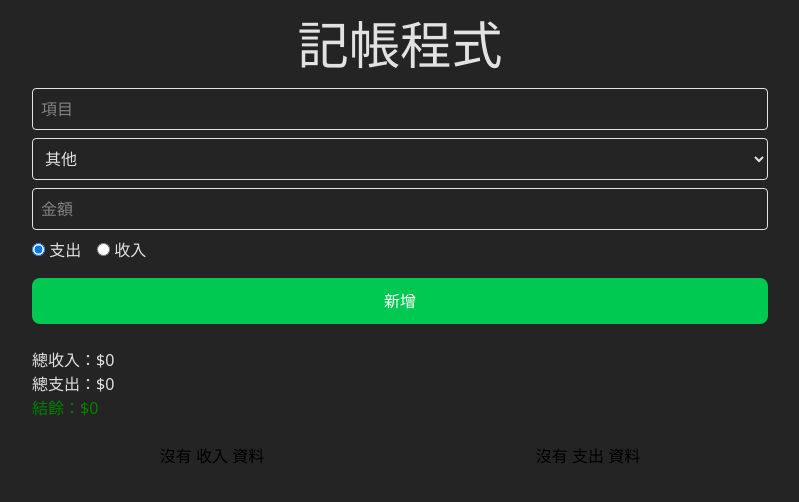
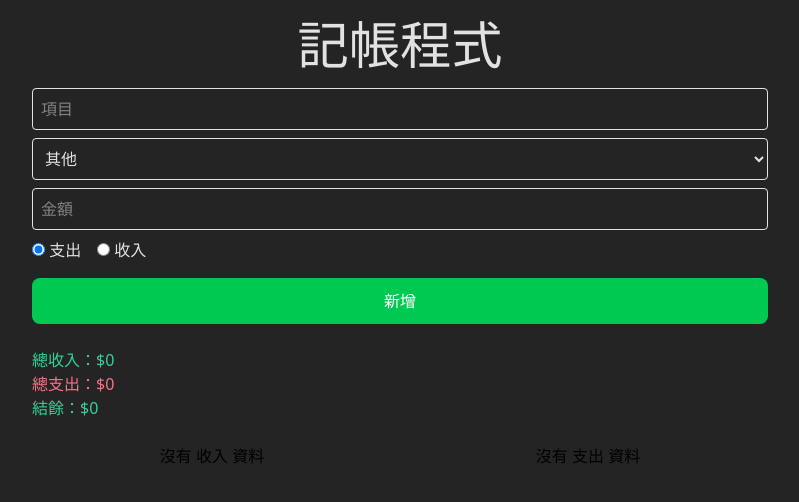
Before and after one commit to Hungred/account-book, a React (Vite) app: page / in a window 1280 px wide. Shown: the top 502 px of the page, without its empty margins (240-1039 px from the left). Built offline with nearby package versions, Linux system fonts and the light colour scheme.

Commit message:
Change summary wording style

```diff
--- a/src/components/Summary.tsx
+++ b/src/components/Summary.tsx
@@ -19,9 +19,11 @@ export default function summary({ list }: SummaryProps) {
 
   return (
     <div>
-      <p>總收入：${totalIncome}</p>
-      <p>總支出：${totalExpense}</p>
-      <p style={{ color: balance >= 0 ? 'green' : 'red' }}>結餘：${balance}</p>
+      <p className='text-income'>總收入：${totalIncome}</p>
+      <p className='text-expense'>總支出：${totalExpense}</p>
+      <p className={balance >= 0 ? 'text-income' : 'text-expense'}>
+        結餘：${balance}
+      </p>
     </div>
   );
 }
```
